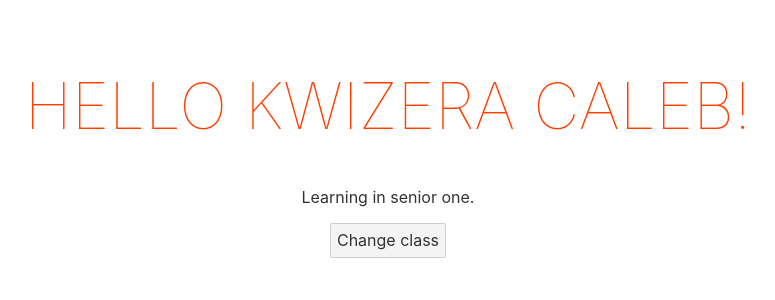
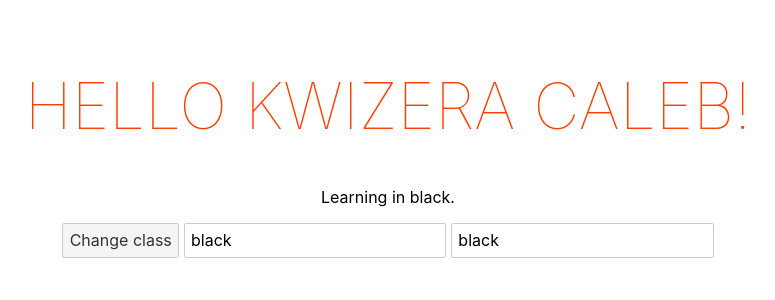
Before and after one commit to Abi-Seth/svelteapp, a Svelte app: page / in a window 1280 px wide. Shown: the top 300 px of the page, without its empty margins (252-1027 px from the left). Built offline with nearby package versions, Linux system fonts and the light colour scheme.

Commit message:
New: some event handling and project structure

```diff
--- a/src/App.svelte
+++ b/src/App.svelte
@@ -1,16 +1,22 @@
 <script>
 	let name = 'Kwizera Caleb';
-	let classroom = 'senior one';
+	let beltColor = 'black';
 
 	const handleClick = () => {
-		classroom = 'senior two'
+		beltColor = 'orange'
+	}
+
+	const handleEventBind = (e) => {
+		beltColor = e.target.value;
 	}
 </script>
 
 <main>
 	<h1>Hello {name}!</h1>
-	<p>Learning in {classroom}.</p>
+	<p style="color: {beltColor};">Learning in {beltColor}.</p>
 	<button on:click={handleClick}>Change class</button>
+	<input type="text" on:input={handleEventBind} value={beltColor}>
+	<input type="text" bind:value={beltColor}>
 </main>
 
 <style>
```
